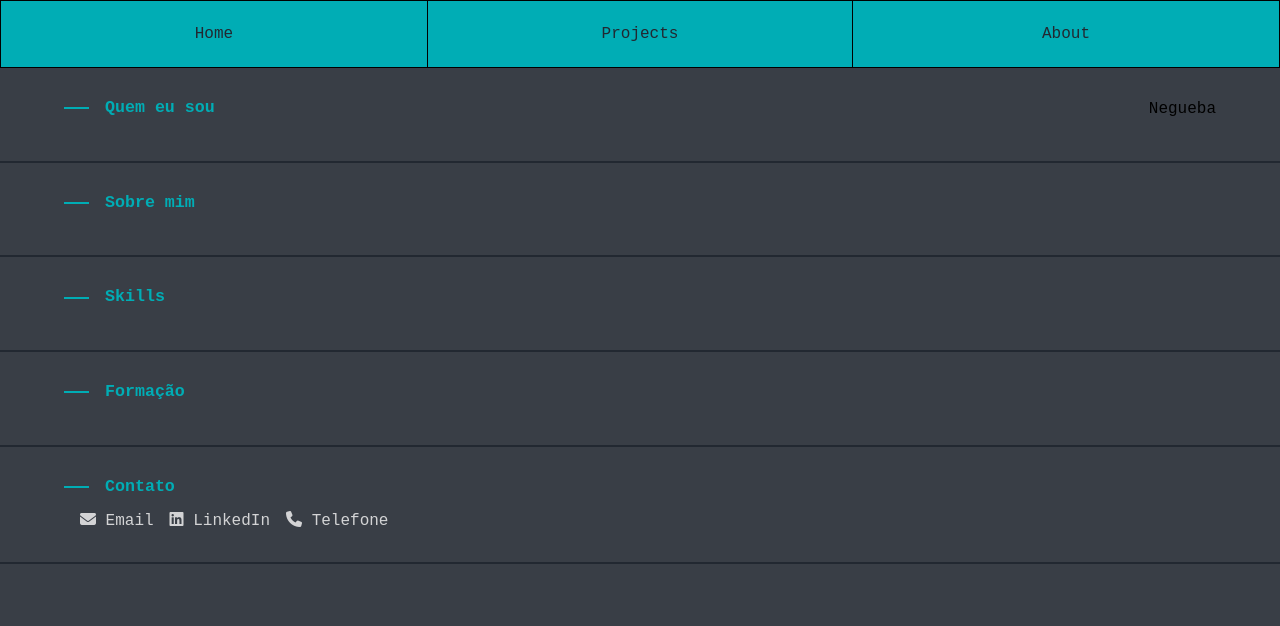
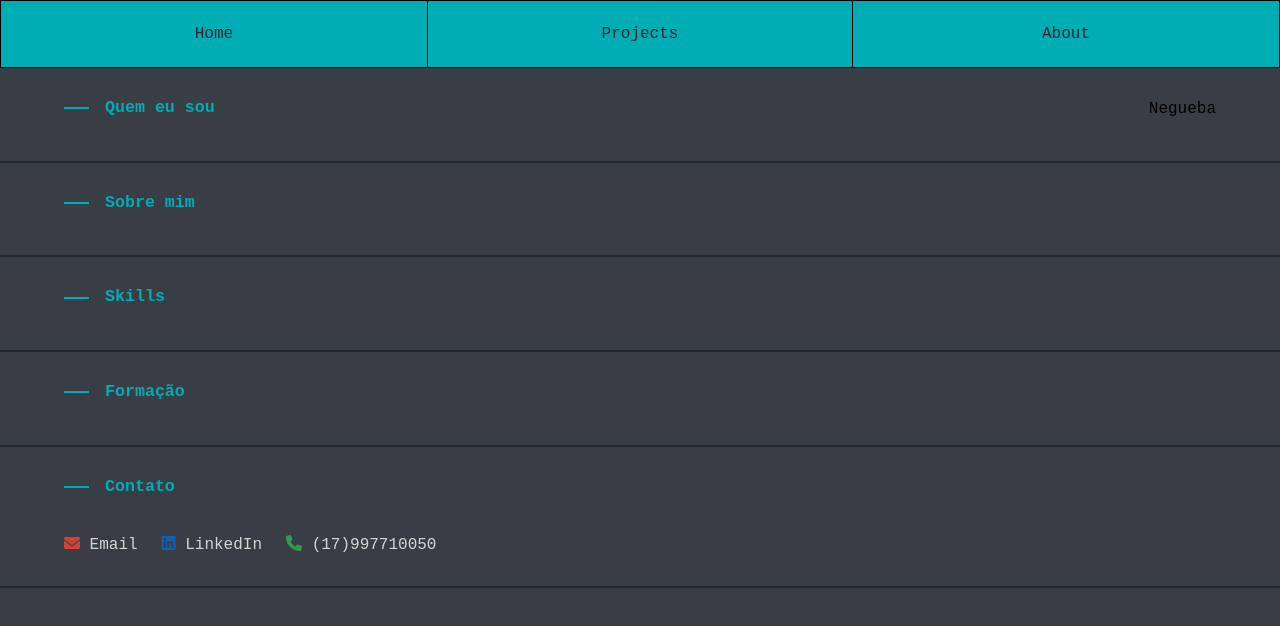
Before and after one commit to MateusMunhoz/portfolioOnline, a website: page about.html in a window 1280 px wide. Drawn offline with Linux system fonts and the light colour scheme.

Commit message:
Icones novos customizados

```diff
--- a/about.html
+++ b/about.html
@@ -42,13 +42,13 @@
             <h2>Contato</h2>
             <ul class="listaContatos">
                 <li>
-                    <a><i class="fa fa-envelope"></i> Email</a>
+                    <a href="mailto:mateusimunhoz@hotmail.com"><i class="fa fa-envelope"></i> Email</a>
                 </li>
                 <li>
-                    <a><i class="fa-brands fa-linkedin"></i> LinkedIn</a>
+                    <a href="https://www.linkedin.com/in/mateus-munhoz-guimar%C3%A3es-606436278/"><i class="fa-brands fa-linkedin"></i> LinkedIn</a>
                 </li>
                 <li>
-                    <a><i class="fa-solid fa-phone"></i> Telefone</a>
+                    <a><i class="fa-solid fa-phone"></i> (17)997710050</a>
                 </li>
             </ul>
 
--- a/styleMain.css
+++ b/styleMain.css
@@ -335,12 +335,35 @@ a:visited {
 .listaContatos li{
     list-style: none;
     justify-content: left;
-    padding-left: 1rem;
+    padding: 1.5rem 1.5rem 0 0;
     color: #EEEEEE;
     opacity: 0.85;
 
 }
 
+
+.listaContatos li a{
+    text-decoration: none;
+    color: #EEEEEE;
+    transition-duration: 0.7s;
+}
+
+.listaContatos li a:hover {
+    color: #00ADB5;
+    transition-duration: 0.7s;
+}
+
+.listaContatos i.fa-linkedin{
+    color: #0A66C2;
+}
+
+.listaContatos i.fa-phone{
+    color: #34A853;
+}
+
+.listaContatos .fa-envelope{
+    color: #EA4335;
+}
 
 @keyframes slideUpFull {
     from {
```
